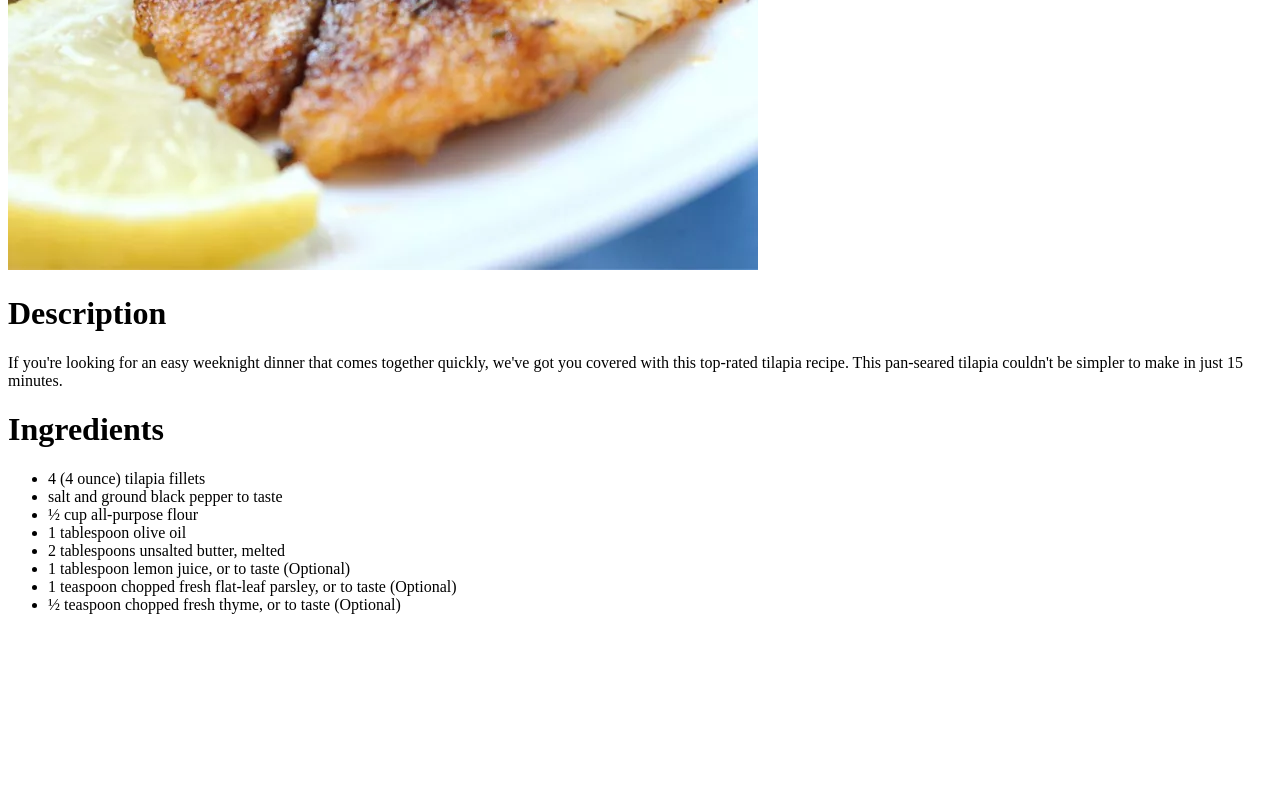
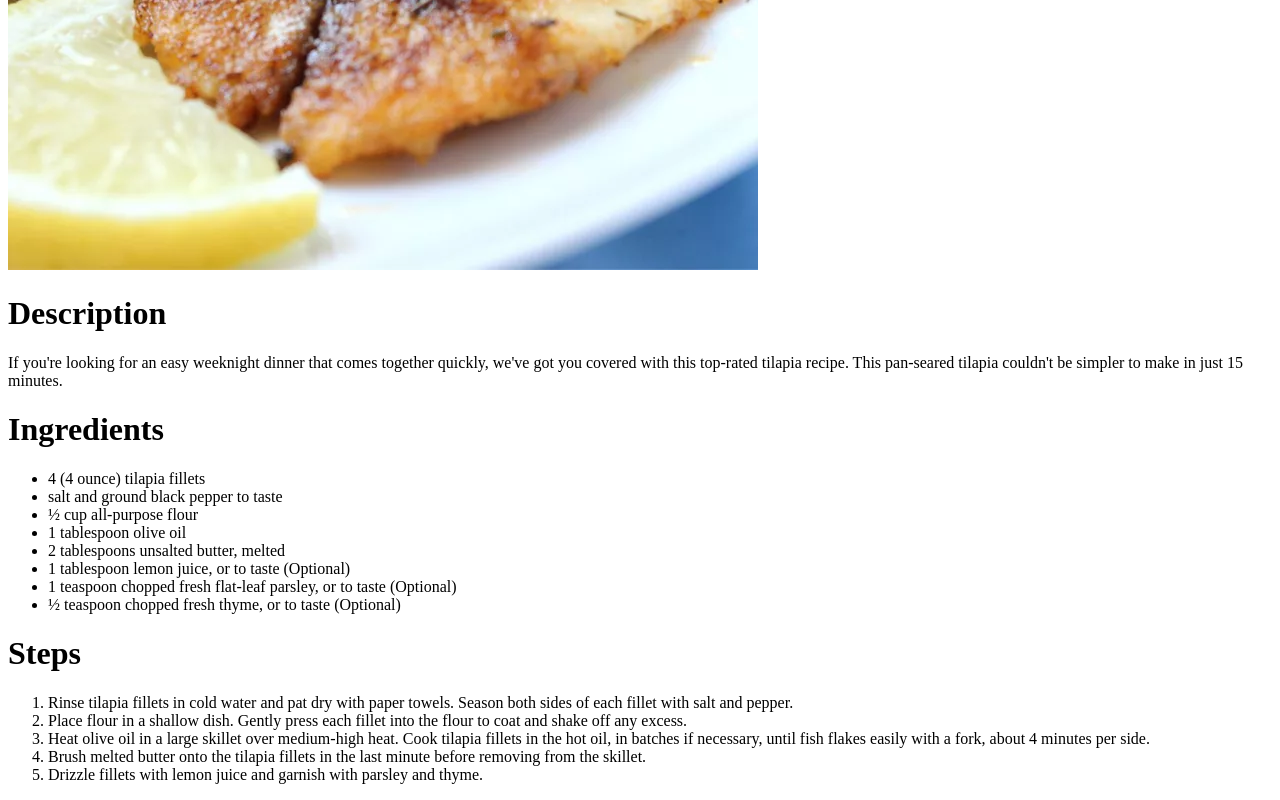
Before and after one commit to MarkFerianec/odin-recipes, a plain HTML site: page recipes/pan-seared-tilapia.html in a window 1280 px wide. Shown: the part 560-1360 px from the top of the page. Before the commit the page ends 1190 px from the top, so only its background shows below. Drawn offline with Linux system fonts and the light colour scheme.

Commit message:
Add steps list of Pan-Seared Tilapia

```diff
--- a/recipes/pan-seared-tilapia.html
+++ b/recipes/pan-seared-tilapia.html
@@ -22,5 +22,13 @@
         <li>1 teaspoon chopped fresh flat-leaf parsley, or to taste (Optional)</li>
         <li>½ teaspoon chopped fresh thyme, or to taste (Optional)</li>
     </ul>
+    <h1>Steps</h1>
+    <ol>
+        <li>Rinse tilapia fillets in cold water and pat dry with paper towels. Season both sides of each fillet with salt and pepper. </li>
+        <li>Place flour in a shallow dish. Gently press each fillet into the flour to coat and shake off any excess. </li>
+        <li>Heat olive oil in a large skillet over medium-high heat. Cook tilapia fillets in the hot oil, in batches if necessary, until fish flakes easily with a fork, about 4 minutes per side. </li>
+        <li>Brush melted butter onto the tilapia fillets in the last minute before removing from the skillet. </li>
+        <li>Drizzle fillets with lemon juice and garnish with parsley and thyme. </li>
+    </ol>
 </body>
 </html>
```
